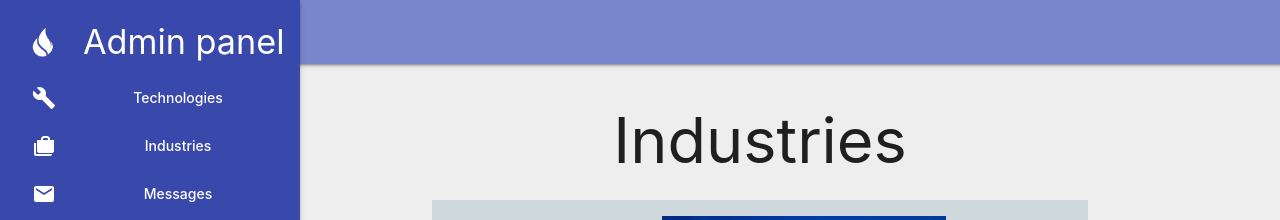
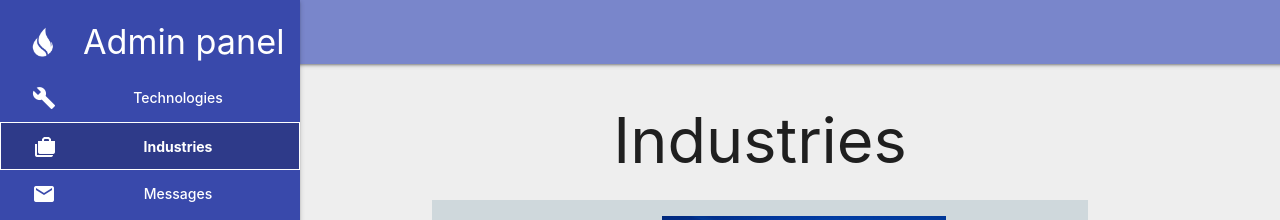
Before and after one commit to igorg-rc/admin_panel_react, a React (Create React App) app: page /industries in a window 1280 px wide. Shown: the top 220 px of the page. Built offline with nearby package versions, Linux system fonts and the light colour scheme.

Commit message:
add active link

```diff
--- a/src/components/Layout/Layout.css
+++ b/src/components/Layout/Layout.css
@@ -26,6 +26,12 @@ header {
   display: block;
 }
 
+.active {
+  font-weight: bold !important;
+  border: 0.5px solid white;
+  background: rgba(0,0,0, 0.2);
+}
+
 @media only screen and (max-width : 992px) {
   header, main, footer{
     padding-left: 0;
--- a/src/components/Layout/Layout.js
+++ b/src/components/Layout/Layout.js
@@ -38,9 +38,9 @@ export default function Layout() {
               <img className="img-logo" src={logo} />
               <h4>Admin panel</h4>
             </li>
-            <li><NavLink to="/technologies" className="waves-effect white-text">Technologies<i className="material-icons white-text">build</i></NavLink></li>
-            <li><NavLink to="/industries" className="waves-effect white-text">Industries<i className="material-icons white-text">cases</i></NavLink></li>
-            <li><NavLink to="/messages" className="waves-effect white-text">Messages<i className="material-icons white-text">email</i></NavLink></li>
+            <li><NavLink to="/technologies" activeClassName="active" className="waves-effect white-text">Technologies<i className="material-icons white-text">build</i></NavLink></li>
+            <li><NavLink to="/industries" activeClassName="active" className="waves-effect white-text">Industries<i className="material-icons white-text">cases</i></NavLink></li>
+            <li><NavLink to="/messages" activeClassName="active" className="waves-effect white-text">Messages<i className="material-icons white-text">email</i></NavLink></li>
           </ul>
         </header>
       </div>
```
